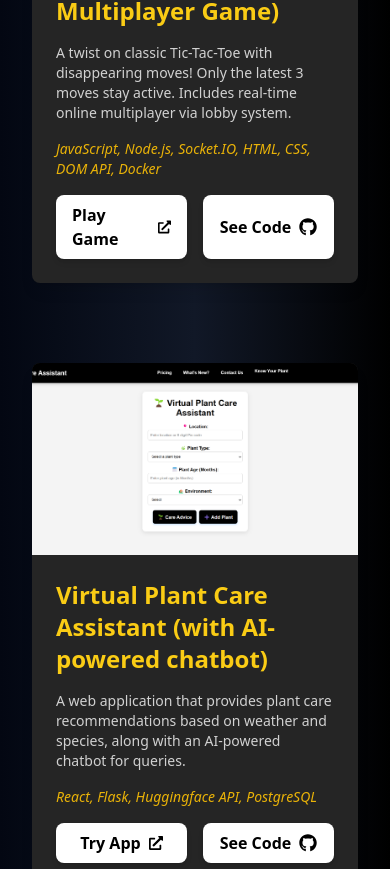
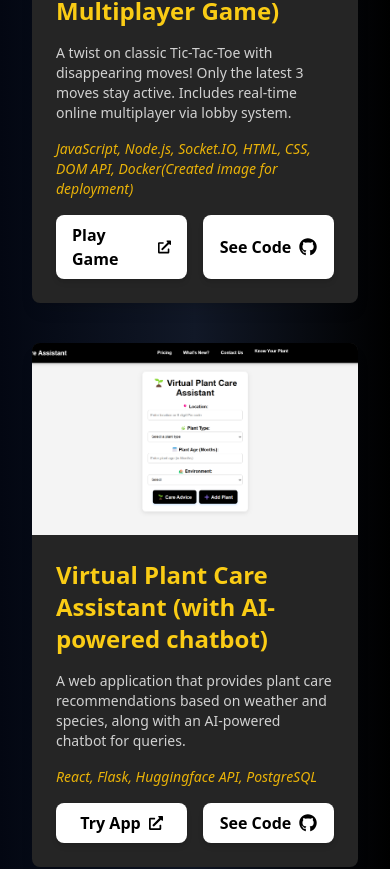
Before and after one commit to anurag-tiwari-iiest/anurag_portfolio, a React (Vite) app: page / in a window 390 px wide. Shown: the part 4250-5119 px from the top of the page. Built offline with nearby package versions, Linux system fonts and the light colour scheme.

Commit message:
Update Disappearing Tic-Tac-Toe project with latest changes

```diff
--- a/src/components/Projects.jsx
+++ b/src/components/Projects.jsx
@@ -12,8 +12,8 @@ const projectsData = [
   {
   title: "Disappearing Tic-Tac-Toe (Real-time Multiplayer Game)",
   description: "A twist on classic Tic-Tac-Toe with disappearing moves! Only the latest 3 moves stay active. Includes real-time online multiplayer via lobby system.",
-  tech: "JavaScript, Node.js, Socket.IO, HTML, CSS, DOM API, Docker",
-  image: pic2,
+  tech: "JavaScript, Node.js, Socket.IO, HTML, CSS, DOM API, Docker(Created image for deployment)",
+  image: pic5,
   appLink: "https://twoplayer-ttt-timer.onrender.com",
   codeLink: "https://github.com/anurag-tiwari-iiest/2player-ttt-timer",
   visitText: "Play Game"
@@ -48,7 +48,7 @@ const projectsData = [
   {
     title: "Interactive and Responsive Portfolio Website",
     description: "A fully responsive and interactive personal portfolio website built using React, Tailwind CSS, AOS, and Vite for optimized performance.",
-    tech: "React, Tailwind CSS, AOS",
+    tech: "React (Vite), Tailwind CSS, AOS",
     image: pic2,
     appLink: "https://anurag-portfolio-vert.vercel.app/",
     codeLink: "https://github.com/anurag-tiwari-iiest/anurag_portfolio",
@@ -66,7 +66,7 @@ const Projects = () => {
       id="projects"
       className="w-screen min-h-screen bg-gradient-to-r from-gray-950 via-gray-900 to-black text-white py-10 px-8 font-sans"
     >
-      <div className="md:px-24">
+      <div className="md:px-12">
         <h2
           className="text-5xl font-bold border-b-4 border-yellow-400 pb-2 text-center mb-16 tracking-wide inline-block"
           data-aos="fade-up"
@@ -75,7 +75,7 @@ const Projects = () => {
         </h2>
       </div>
 
-      <div className="max-w-4xl mx-auto grid md:grid-cols-2 gap-20">
+      <div className="max-w-7xl mx-auto grid md:grid-cols-3 gap-10">
         {projectsData.map((project, index) => (
           <div
             key={index}
```
